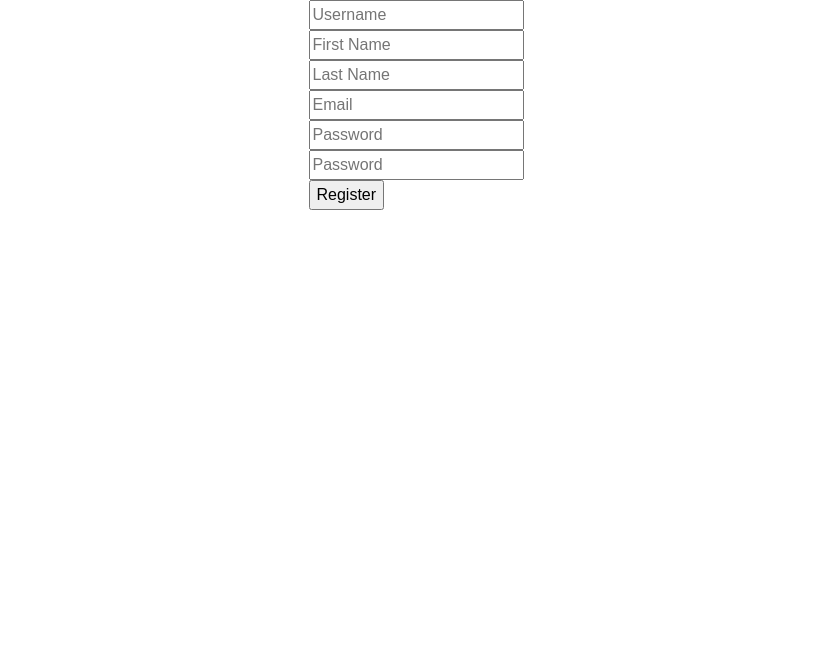
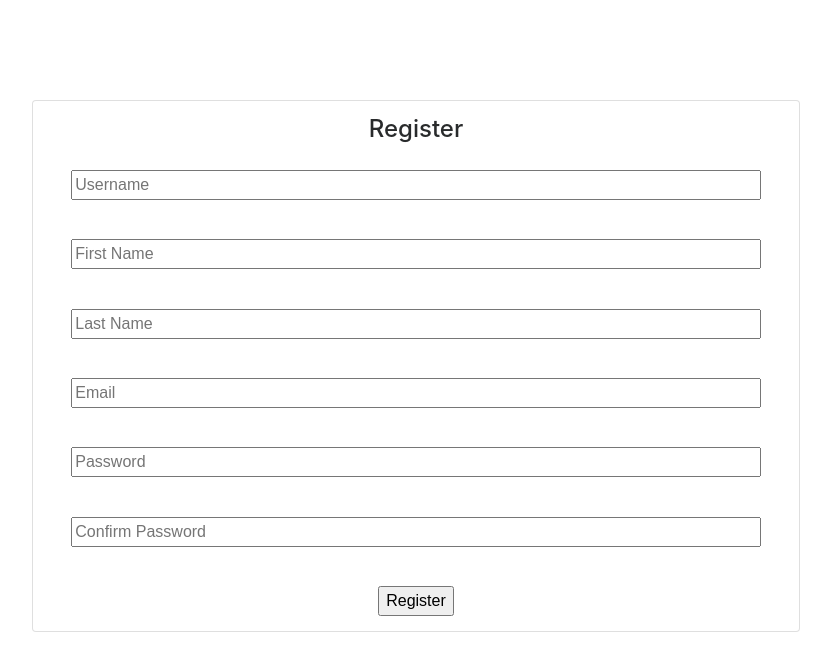
Before and after one commit to Apoooorv/SimpleSearchApp, a Flask app: page /register in a window 1280 px wide. Shown: the top 671 px of the page, without its empty margins (224-1055 px from the left). Run offline with Flask 2, Linux system fonts and the light colour scheme; some libraries are stand-ins or nearby versions.

Commit message:
Changed CSS for login and registeration

```diff
--- a/app/routes.py
+++ b/app/routes.py
@@ -86,16 +86,15 @@ def search():
 
 		result = []
 		for element in response:
-			obj = {'_id':element['_id'], 'title':element['_source']['title']}
+			obj = {'id':element['_id'], 'title':element['_source']['title']}
 			result.append(obj)
 		return render_template('dashboard.html', user=current_user, results=result, query=query, total=total, pagination=pagination, current_index=current_index)
 	return redirect(url_for('login'))
 
 @app.route('/document/<docid>', methods=['GET'])
 def document(docid):
-	# print docid
 	document = searchDoc(docid)
-	return str(document)
+	return render_template('document.html', paper=document)
 
 @app.errorhandler(404)
 def page_not_found(error):
--- a/app/templates/register.html
+++ b/app/templates/register.html
@@ -1,23 +1,54 @@
 {% extends "index.html" %}
 
 {%block content %}
+	<div style="margin-top:100px; width: 60%" class="justify-content-center">
+		<div class="card">
+		<div style="display:flex; margin-top: 2%" class="justify-content-center">
+		<h4 class="card-title">Register</h4>
+		</div>
 		{% if error %}
-				<p>{{error}}</p>
+				<p color="red">{{error}}</p>
 		{% endif %}
 		<form method="POST">
-			<input type="text" name="username" placeholder="Username" required>
+		<div style="display: flex;" class="justify-content-center">
+			<input type="text" name="username" placeholder="Username" style="margin-top: 2%; width: 90%;" required>
+		</div>
+
 		<br>
-			<input type="text" name="firstname" placeholder="First Name" required>
+
+		<div style="display: flex;" class="justify-content-center">
+			<input type="text" name="firstname" placeholder="First Name" style="margin-top: 2%; width: 90%" required>
+		</div>
+
 		<br>
-			<input type="text" name="lastname" placeholder="Last Name" required>
+
+		<div style="display: flex;" class="justify-content-center">
+			<input type="text" name="lastname" placeholder="Last Name" style="margin-top: 2%; width:90%" required>
+		</div>
+
 		<br>
-			<input type="email" name="email" placeholder="Email" required>
+
+		<div style="display: flex;" class="justify-content-center">
+			<input type="email" name="email" placeholder="Email" style="margin-top: 2%; width:90%" required>
+		</div>
+
 		<br>
-			<input type="password" name="password" placeholder="Password" required>
+
+		<div style="display: flex;" class="justify-content-center">
+			<input type="password" name="password" placeholder="Password" style="margin-top: 2%; width:90%" required>
+		</div>
+
 		<br>
-			<input type="password" name="confirm_password" placeholder="Password" required>
+
+		<div style="display: flex;" class="justify-content-center">
+			<input type="password" name="confirm_password" placeholder="Confirm Password" style="margin-top: 2%; width:90%" required>
+		</div>
 		<br>
-			<input type="submit" name="Register" value="Register">
+
+		<div style="display: flex; margin-bottom: 2%;" class="justify-content-center">
+			<input type="submit" name="Register" value="Register" style="margin-top: 2%">
+		</div>
 		</form>
-
+		</div>
+	</div>
 {% endblock %}
```
Also changed, not shown: app/templates/document.html (added, +30 -0 lines), app/templates/login.html (+18 -13 lines). Lines whose indentation alone changed are shown as unchanged.
